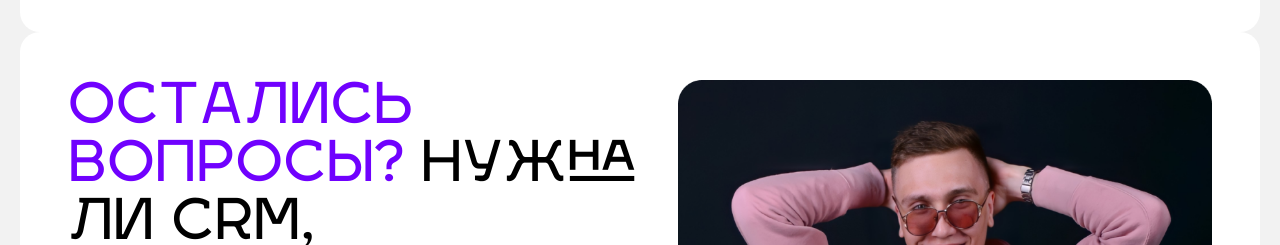
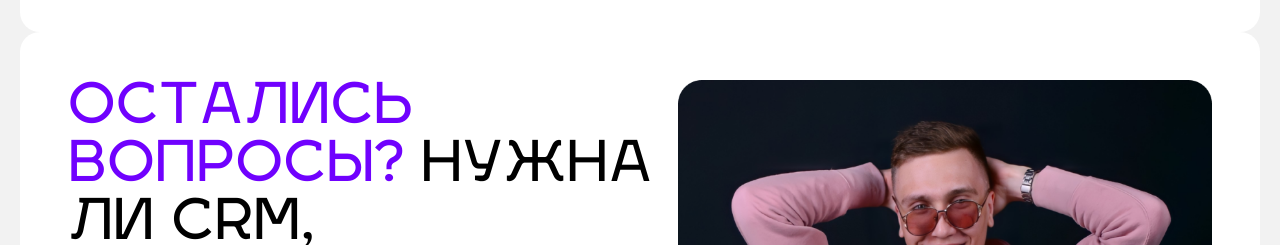
Before and after one commit to fayzullayevelmurod/CHAT-BOTY-GETCOURSE, a website: page public/index.html in a window 1280 px wide. Shown: the part 10760-11005 px from the top of the page. Drawn offline with Linux system fonts and the light colour scheme.

Commit message:
project the end

```diff
--- a/public/index.html
+++ b/public/index.html
@@ -655,7 +655,7 @@
           <div class="flex items-start 2xl:gap-[42px] gap-5 xl:flex-row flex-col">
             <div class="2xl:max-w-[921px] xl:max-w-[628px] w-full">
               <h3 class="font-IgraSans font-normal 2xl:text-[63px] 2xl:leading-[67.2px] xl:text-[56px] text-[28px] lg:text-[48px] sm:text-[36px] flex-wrap xl:leading-[58px] lg:leading-[50px] sm:leading-[37px] leading-[29.9px] text-black md:mb-8 sm:mb-6 mb-4 uppercase">
-                <span class="text-pink">Остались вопросы?</span> Нужна ли CRM, оставьте заявку с главной страницы?
+                <span class="text-pink">Остались вопросы?</span> Нужн<span>a</span> ли CRM, оставьте заявку с главной страницы?
               </h3>
               <p class="font-Onest font-normal text-black 2xl:text-2xl xl:text-20px md:text-[20px] sm:text-[18px] text-[16px]
               2xl:leading-[32.4px] xl:leading-[27px] md:leading-[27px] sm:leading-[23.4px] leading-[21.6px] md:mb-12 mb-6">
```
Also changed, not shown: public/css/tailwind.css.
